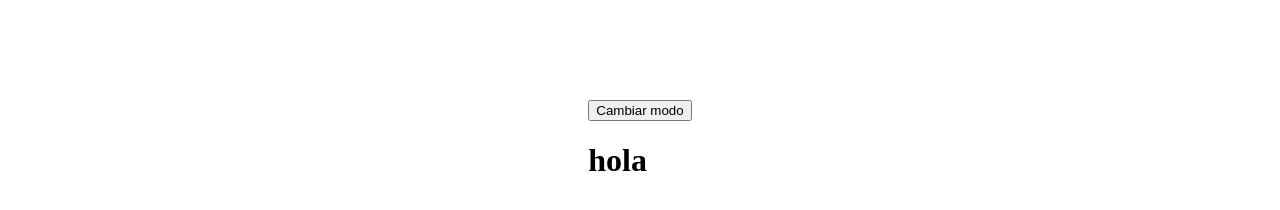
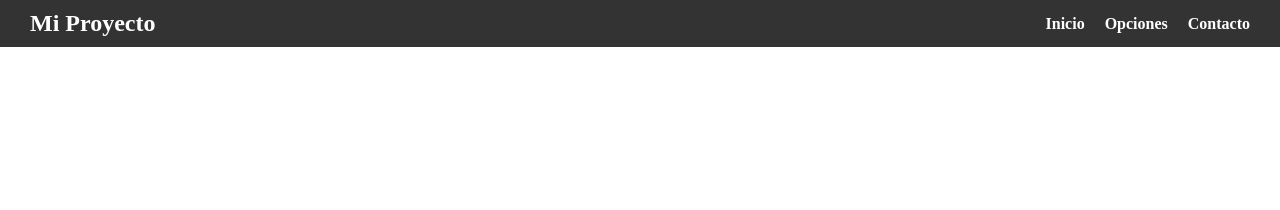
Before and after one commit to Maximiliano3125/Nueva-carpeta--10-, a plain HTML site: page index.html in a window 1280 px wide. Drawn offline with Linux system fonts and the light colour scheme.

Commit message:
primer commit

```diff
--- a/index.html
+++ b/index.html
@@ -5,14 +5,6 @@
     <meta name="viewport" content="width=device-width, initial-scale=1.0">
     <title>Document</title>
      <style>
-    body {
-      display: flex;
-      flex-direction: column;
-      align-items: center;
-      justify-content: center;
-      height: 100vh;
-      margin: 0;
-    }
     input[type="button"] {
       margin-top: 20px;
       padding: 10px 20px;
@@ -26,12 +18,17 @@
   </style>
 </head>
 <body>
-  <div>
+  <nav class="navbar">
+  <h2>Mi Proyecto</h2>
+  <ul>
+    <li><a href="#">Inicio</a></li>
+    <li><a href="#">Opciones</a></li>
+    <li><a href="#">Contacto</a></li>
+  </ul>
+</nav>
 
-     <button onclick="cambiarModo()">Cambiar modo</button>
-     <h1>hola</h1>
 
-  </div>
+
   <canvas id="canvas" width="500" height="500"></canvas>
   <script src="script.js"></script>
   <link rel="stylesheet" href="style.css">
--- a/style.css
+++ b/style.css
@@ -1,9 +1,45 @@
 
-body.oscuro {
-    background-color: black;
-    color: white;
+.navbar {
+  position: fixed;
+  top: 0;
+  left: 0;
+  width: 100%;
+  background-color: #333;
+  color: white;
+  display: flex;
+  justify-content: space-between;
+  align-items: center;
+  padding: 10px 30px;
+  box-sizing: border-box;
 }
 
-body.oscuro imput{
-    background-color: darkslategray;
+.navbar h2 {
+  margin: 0;
+  font-size: 1.5em;
 }
+
+.navbar ul {
+  list-style: none;
+  display: flex;
+  gap: 20px;
+  margin: 0;
+  padding: 0;
+}
+
+.navbar ul li a {
+  color: white;
+  text-decoration: none;
+  font-weight: bold;
+}
+
+.navbar ul li a:hover {
+  text-decoration: underline;
+}
+
+body.oscuro .navbar {
+  background-color: #111;
+}
+
+body.oscuro .navbar ul li a {
+  color: #ccc;
+}
```
